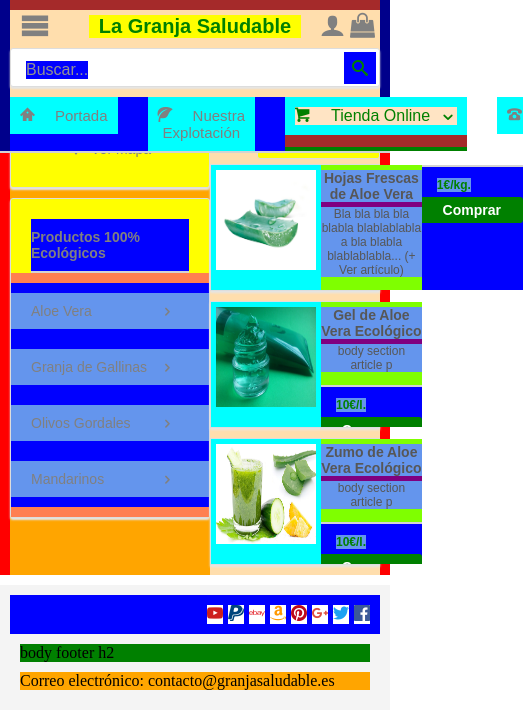
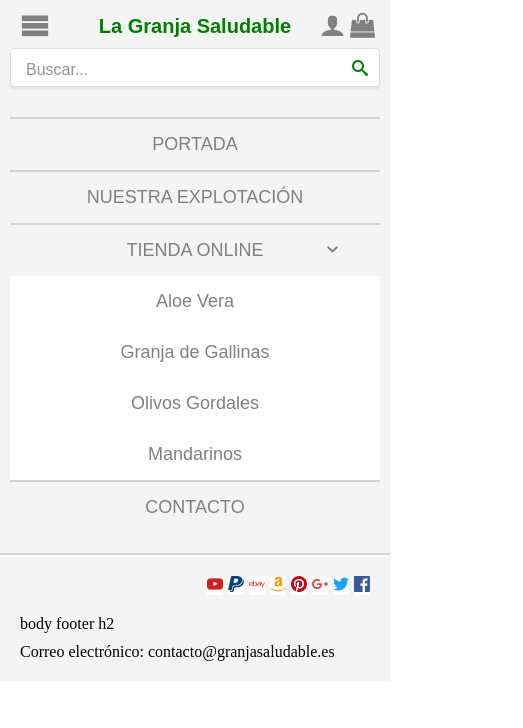
Before and after one commit to granjasaludable/inicio, a plain HTML site: page index.html in a window 390 px wide. Both pictures are taken after a click on the element 35 px from the left and 27 px from the top of the page. Shown: the whole page, 523 px wide, since content can reach past the window. Drawn offline with Linux system fonts and the light colour scheme; files whose address does not match are found by name.

Commit message:
Add files via upload

```diff
--- a/CSS/apariencia_tienda.css
+++ b/CSS/apariencia_tienda.css
@@ -15,7 +15,7 @@ NO PONER NO PONER			display: none;			EL FLUJO NO RESPETA SU ANTERIOR HUECO, DESA
 							width: 230px;
 							border-top:2px solid #D3D3D3;
 							list-style-type: none;
-							background-color:greenyellow;
+
 						}
 
 						ul li:hover ul{
@@ -99,7 +99,7 @@ body #fondoCabecera{
 	/****EMPIEZA CONTENEDOR CABECERA****/
 	/***********************************/
 	body div #contenedorCabecera{
-		background-color: darkblue;
+
 		max-width: 1000px;
 		margin: 0 auto;
 		padding: 0 10px;
@@ -110,13 +110,13 @@ body #fondoCabecera{
 		body div div #contenedorEsquina{
 			overflow: auto;
 			padding-top: 10px;
-			background-color: brown;
+
 		}
 			body div div ul .body_div_div_ul_li{
 				float: right;
 				margin-left: 15px;
 				list-style-type: none;
-				background-color: orange;
+
 			}
 
 				body div div ul li .body_div_div_ul_li_a{
@@ -125,7 +125,7 @@ body #fondoCabecera{
 					font:normal normal normal 13px arial;
 					color: #808080;
 					letter-spacing: 0.5px;
-					background-color:yellow;
+
 				}
 				body div div ul li .body_div_div_ul_li_a:hover{
 					color: black;
@@ -143,7 +143,7 @@ body #fondoCabecera{
 		/****INICIO HEADER****/
 		/*********************/
 		body div div header{
-			background-color:navajowhite;
+
 
 			display: -moz-flex;
 			display: -ms-flex;
@@ -160,7 +160,7 @@ body #fondoCabecera{
 			}
 
 			body div div header h1{
-				background-color: aquamarine;
+
 				margin:24px 0;
 
 					-moz-flex-grow: 0;
@@ -184,7 +184,7 @@ body #fondoCabecera{
 					font:normal normal bold 50px arial;
 					color: green;
 					letter-spacing: 0;
-					background-color: yellow;
+
 				}
 
 			body div div header h2{
@@ -221,7 +221,7 @@ body #fondoCabecera{
 				body div div header h2 #idTextoBuscar{
 					float: left;
 					margin: 14px 0 0 20px;
-					background-color: blue;
+
 				}
 
 				body div div header h2 a{
@@ -229,7 +229,7 @@ body #fondoCabecera{
 					float: right;
 					padding: 10px;
 					margin: 3px 3px 2px 0;
-					background-color: blue;
+
 				}
 		/******************/
 		/****FIN HEADER****/
@@ -246,11 +246,11 @@ body #fondoCabecera{
 	/******************************/
 	body div div nav{
 		clear: both;
-		background-color: orange;
+
 	}
 
 	body div div nav #contenedorBarraSuperior{
-		background-color: yellow;
+
 	}
 	body div div nav div .nav_div_ul{
 		display: -moz-flex;
@@ -261,7 +261,7 @@ body #fondoCabecera{
 
 		justify-content:space-between;
 		list-style-type: none;
-		background-color: blue;
+
 	}
 		#idPortada{
 			margin-right:30px;
@@ -295,7 +295,7 @@ body #fondoCabecera{
 		}
 		#idTienda{
 			position: relative;
-			background-color: brown;
+
 			margin-right:30px;
 			border-bottom: 4px solid green;
 
@@ -319,7 +319,7 @@ body #fondoCabecera{
 					width: 162px;
 					margin: 0 auto;
 
-					background-color: bisque;
+
 				}
 		#idContacto{
 			min-width: 100px;
@@ -345,7 +345,7 @@ body #fondoCabecera{
 				font:normal normal normal 16px arial;
 				color: #808080;
 				letter-spacing: 0;
-				background-color:aqua;
+
 			}
 			body div div nav div .nav_div_ul_li_a:hover{
 				color: black;
@@ -358,7 +358,7 @@ body #fondoCabecera{
 			}
 			#idLinkTienda{
 				color: green;
-				font:normal normal bold 16px arial;
+				font-weight:bold;
 			}
 			#idLinkContacto{
 				/*Para marcar en su página*/
@@ -373,7 +373,7 @@ body #fondoCabecera{
 				width: 100%;
 				border-top:2px solid #D3D3D3;
 				list-style-type: none;
-				background-color:greenyellow;
+
 			}
 			body div div nav div .nav_div_ul_li:hover ul{
 				visibility: visible;
@@ -393,10 +393,10 @@ body #fondoCabecera{
 				body div div nav div .contenedorDesplegableSuperior{
 					padding: 10px 0;
 					border:1.5px solid #D3D3D3;
-					background-color: red;
+					background-color: white;
 				}
 					body div div nav div .nav_div_ul_li_ul_li{
-						background-color: orange;
+
 					}
 						body div div nav div .nav_div_ul_li_ul_li_a{
 							display: block;
@@ -407,7 +407,7 @@ body #fondoCabecera{
 							letter-spacing: 0;
 							padding: 10px;
 							margin-left: 0.75px;
-							background-color: yellow;
+
 						}
 						body div div nav div .nav_div_ul_li_ul_li_a:hover{
 							background-color: #EEEEEE;
@@ -429,7 +429,7 @@ body #contenedorCuerpo{
 	max-width: 1000px;
 	margin: 10px auto;
 	padding: 0 10px;
-	background-color: red;
+
 
 	display: -moz-flex;
 	display: -ms-flex;
@@ -446,7 +446,7 @@ body #contenedorCuerpo{
 	body div #contenedorLateral{
 		float: left;
 		width:240px;
-		background-color: orange;
+
 
 		-moz-flex-grow: 0;
 		-ms-flex-grow: 0;
@@ -471,7 +471,7 @@ body #contenedorCuerpo{
 			font:normal normal normal 14px arial;
 			color: #808080;
 			letter-spacing: 0;
-			background-color: yellow;
+			background-color: #FAFAFA;
 		}
 
 		body div div #idBarraLateral{
@@ -479,7 +479,7 @@ body #contenedorCuerpo{
 			border:1.3px solid #DDDDDD;
 			border-radius:3px;
 			box-shadow: 0 2px 2px #E5E5E5;
-			background-color: yellow;
+			background-color: #FAFAFA;
 		}
 			body div div aside #tituloBarraLateral{
 				width: auto;
@@ -490,20 +490,20 @@ body #contenedorCuerpo{
 				font:normal normal bold 14px arial;
 				color: #808080;
 				letter-spacing: 0;
-				background-color: blue;
+
 			}
 
 			body div div aside #contenedorBarraLateral{
-				background-color: purple;
+
 			}
 			body div div aside div .aside_div_ul{
 				padding: 10px 0;
-				background-color: coral;
+
 			}
 				body div div aside div ul .aside_div_ul_li{
 					list-style-type: none;
 					padding: 10px 0;
-					background-color: blue;
+
 				}
 					body div div aside div ul li .aside_div_ul_li_a{
 					display: block;
@@ -513,7 +513,7 @@ body #contenedorCuerpo{
 					font:normal normal normal 14px arial;
 					color: #808080;
 					letter-spacing: 0;
-					background-color:cornflowerblue;
+
 					}
 					body div div aside div ul li .aside_div_ul_li_a:hover{
 						background-color: #EEEEEE;
@@ -529,7 +529,7 @@ body #contenedorCuerpo{
 						padding-left: 5px;
 						height: 0;
 						width: 240px;
-						background-color:purple;
+
 						list-style-type: none;
 					}
 					body div div aside div ul .aside_div_ul_li:hover ul{
@@ -552,10 +552,10 @@ body #contenedorCuerpo{
 						body div aside div ul li ul .contenedorDesplegableLateral{
 							padding: 10px 0;
 							border:1.5px solid #D3D3D3;
-							background-color: orange;
+							background-color: white;
 						}
 						body div aside div ul li ul .aside_div_ul_li_ul_li{
-							background-color: yellow;
+
 						}
 							body div aside div ul li ul li .aside_div_ul_li_ul_li_a{
 								display: block;
@@ -565,7 +565,7 @@ body #contenedorCuerpo{
 								color: #808080;
 								letter-spacing: 0;
 								padding: 10px;
-								background-color: blue;
+
 							}
 							body div aside div ul li ul li .aside_div_ul_li_ul_li_a:hover{
 								background-color: #EEEEEE;
@@ -580,7 +580,7 @@ body #contenedorCuerpo{
 	/****INICIO CONTENIDO PRINCIPAL****/
 	/**********************************/
 	body section{
-		background-color:navajowhite;
+
 
 		-moz-flex-grow: 1;
 		-ms-flex-grow: 1;
@@ -600,7 +600,7 @@ body #contenedorCuerpo{
 			padding:10px 10px 10px 0;
 			font:normal normal normal 14px arial;
 			color: #808080;
-			background-color:yellow;
+
 		}
 
 		body section #idOrdenarProductos{
@@ -611,7 +611,7 @@ body #contenedorCuerpo{
 			color: #808080;
 			border:1.3px solid #DDDDDD;
 			border-radius:3px;
-			background-color:yellow;
+			background-color: #FAFAFA;
 		}
 
 		body section article{
@@ -620,7 +620,7 @@ body #contenedorCuerpo{
 			border:1.3px solid #DDDDDD;
 			border-radius:3px;
 			box-shadow: 0 2px 2px #E5E5E5;
-			background-color:yellow;
+			background-color: #FAFAFA;
 
 			display: -moz-flex;
 			display: -ms-flex;
@@ -639,12 +639,12 @@ body #contenedorCuerpo{
 				margin:0;
 				padding:0;
 				border-radius:3px 0 0 3px;
-				background-color:blue;
+
 			}
 				body section article figure img{
 					border-radius:3px 0 0 3px;
 					cursor: pointer;
-					background-color:cornflowerblue;
+
 				}
 
 				.contenedorDatosArticulos a{
@@ -652,7 +652,7 @@ body #contenedorCuerpo{
 					text-decoration: none;
 					margin:20px;
 					color: #575757;
-					background-color:blue;
+
 				}
 				.contenedorDatosArticulos a:hover{
 					color:black;
@@ -664,7 +664,7 @@ body #contenedorCuerpo{
 					text-align:center;
 					font:normal normal bold 20px arial;
 					letter-spacing: 0;
-					background-color:cornflowerblue;
+
 				}
 
 				.contenedorDatosArticulos .classAloeDescripciones{
@@ -672,14 +672,14 @@ body #contenedorCuerpo{
 					text-align:center;
 					font:normal normal normal 14px arial;
 					letter-spacing: 0;
-					background-color:cornflowerblue;
+
 				}
 
 				.contenedorComprasArticulos{
 					margin:20px 0;
 					padding:10px;
 					border-left: 2px solid #D3D3D3;
-					background-color:blue;
+
 				}
 
 				.contenedorComprasArticulos .classAloePrecios{
@@ -688,7 +688,7 @@ body #contenedorCuerpo{
 					font:normal normal bold 20px arial;
 					color: green;
 					letter-spacing: 0;
-					background-color:cornflowerblue;
+
 				}
 				.contenedorComprasArticulos .classAloeComprar a{
 					display: block;
@@ -720,7 +720,7 @@ body #contenedorCuerpo{
 	}
 		body footer ul{
 			overflow: auto;
-			background-color: blue;
+
 			padding: 10px;
 		}
 			body footer ul li{
@@ -731,12 +731,12 @@ body #contenedorCuerpo{
 			}
 
 		body footer h2{
-			background-color: green;
+
 			margin: 10px;
 		}
 
 		body footer p{
-			background-color: orange;
+
 			margin: 10px;
 		}
 /***************/
@@ -830,14 +830,6 @@ body section #idOrdenarProductos .icon-sort-amount-desc{
 	/***********************************/
 	/****EMPIEZA CONTENEDOR CABECERA****/
 	/***********************************/
-		/***************************************/
-		/****INICIO ESQUINA SUPERIOR DERECHA****/
-		/***************************************/
-
-		/************************************/
-		/****FIN ESQUINA SUPERIOR DERECHA****/
-		/************************************/
-
 
 		/*********************/
 		/****INICIO HEADER****/
@@ -1042,40 +1034,6 @@ body #contenedorCuerpo{
 /******************/
 /****FIN CUERPO****/
 /******************/
-
-
-/******************/
-/****INICIO PIE****/
-/******************/
-	body footer{
-		background-color: #F4F4F4;
-		padding: 10px;
-		clear: both;
-	}
-		body footer ul{
-			overflow: auto;
-			background-color: blue;
-			padding: 10px;
-		}
-			body footer ul li{
-				float:right;
-				margin-left: 5px;
-				list-style-type: none;
-				background-color:white;
-			}
-
-		body footer h2{
-			background-color: green;
-			margin: 10px;
-		}
-
-		body footer p{
-			background-color: orange;
-			margin: 10px;
-		}
-/***************/
-/****FIN PIE****/
-/***************/
 }
 
 /******************************************************************************************************/
@@ -1116,14 +1074,6 @@ body #fondoCabecera{
 	/***********************************/
 	/****EMPIEZA CONTENEDOR CABECERA****/
 	/***********************************/
-		/***************************************/
-		/****INICIO ESQUINA SUPERIOR DERECHA****/
-		/***************************************/
-
-		/************************************/
-		/****FIN ESQUINA SUPERIOR DERECHA****/
-		/************************************/
-
 
 		/*********************/
 		/****INICIO HEADER****/
@@ -1144,13 +1094,11 @@ body #fondoCabecera{
 			}
 				body div div header h1 a{
 					padding: 0 10px;
-					font:normal normal bold 40px arial;
 				}
 
 			body div div header h2{
 				max-width: none;
 				margin: 10px 0 0;
-				font:normal normal normal 16px arial;
 
 				align-self: stretch;
 			}
@@ -1161,59 +1109,154 @@ body #fondoCabecera{
 
 				body div div header h2 a{
 					float: right;
-					padding: 8px;
 				}
 		/******************/
 		/****FIN HEADER****/
 		/******************/
 
 
-	/******************************/
+	/*********************************************************************************************************/
 	/****EMPIEZA BARRA SUPERIOR****/
 	/******************************/
 	body div div nav{
 		display: none;
+		position: relative;
+		width: 100%;
+		margin: 0;
+		padding: 0;
+	}
+
+	body div div nav #contenedorBarraSuperior{
+
+		margin: 0;
+		padding: 0;
+	}
+	body div div nav div .nav_div_ul{
+		margin: 10px 0;
+		padding: 10px 0;
+
+		display: -moz-flex;
+		display: -ms-flex;
+		display: -o-flex;
+		display: -webkit-flex;
+		display: flex;
+
+		flex-flow: column;
+
+		/*justify-content: space-between;
+		align-items: stretch;*/
+
+		list-style-type: none;
+
 	}
 		#idPortada{
-			margin-right:30px;
+			margin: 0;
+			padding: 0;
 		}
 		#idExplotacion{
-			margin-right:30px;
+			margin: 0;
+			padding:  0;
 		}
 		#idTienda{
-			margin-right:30px;
-		}
+			margin: 0;
+			padding: 0;
+			position: static;
+			border: none;
+		}
+		#idContacto{
+			margin: 0;
+			padding: 0;
+		}
+
 				#arregloCarrito{
-					float: left;
+					float: none;
+					display: inline;
 				}
 				#arregloCarrito2{
-					overflow: auto;
-					width: 162px;
-					margin: 0 auto;
-				}
-		#idContacto{
-		}
+					overflow:inherit;
+					width: auto;
+					margin: 0;
+
+
+					background-color: transparent;
+				}
+
 			body div div nav div .nav_div_ul_li_a{
-				padding:10px;
-				font:normal normal normal 15px arial;
-			}
+				margin: 0;
+				padding: 0;
+				font-size: 18px;
+				text-transform: uppercase;
+				border-top: 2px solid #D3D3D3;
+			}
+
+			body div div nav div .nav_div_ul_li_a:hover{
+				color: black;
+			}
+
+
+			#idLinkPortada{
+				margin: 0;
+				padding: 15px 0;
+			}
+			#idLinkExplotacion{
+				margin: 0;
+				padding: 15px 0;
+			}
+			#idLinkTienda{
+				margin: 0;
+				padding: 15px 0;
+				font:normal normal normal 18px arial;
+				color: #808080;
+			}
+			#idLinkTienda:hover{
+				color: black;
+			}
+			#idLinkContacto{
+				margin: 0;
+				padding: 15px 0;
+			}
+
 			body div div nav div .nav_div_ul_li_ul{
-				margin-top: 4px;
-				padding-top: 10px;
-				height: 0;
+				margin: 0;
+				padding: 0;
+				position:static;
+				visibility: visible;
+				height: auto;
+				background-color:white;
+				border: none;
 			}
 			body div div nav div .nav_div_ul_li:hover ul{
-				height: 167px;
+				visibility: visible;
+				height: auto;
 			}
 				body div div nav div .contenedorDesplegableSuperior{
-					padding: 10px 0;
-				}
+					margin: 0;
+					padding: 0;
+					border:none;
+
+				}
+					body div div nav div .nav_div_ul_li_ul_li{
+
+						margin: 0;
+						padding: 0;
+					}
 						body div div nav div .nav_div_ul_li_ul_li_a{
-							font:normal normal normal 14px arial;
-							padding: 10px;
-							margin-left: 0.75px;
+							margin: 0;
+							padding: 15px 0;
+							display: block;
+							text-decoration: none;
+							text-align:center;
+							color: #808080;
+							font-size: 18px;
+						}
+						body div div nav div .nav_div_ul_li_ul_li_a:hover{
+							background-color: transparent;
+							color: black;
+
 						}
 	/******************************/
+	/****TERMINA BARRA SUPERIOR****/
+	/*********************************************************************************************************/	/******************************/
 	/****TERMINA BARRA SUPERIOR****/
 	/******************************/
 
@@ -1234,55 +1277,8 @@ body #contenedorCuerpo{
 	/****INICIO CONTENIDO LATERAL****/
 	/********************************/
 	body div #contenedorLateral{
-		width:200px;
 		display: none;
 	}
-
-		body div div #idMapa{
-			margin:10px 0 0;
-			padding:30px 10px;
-			font:normal normal normal 14px arial;
-		}
-
-		body div div #idBarraLateral{
-			margin:10px 0;
-		}
-			body div div aside #tituloBarraLateral{
-				width: auto;
-				margin:20px 20px 0;
-				padding:10px 0;
-				text-align:left;
-				font:normal normal bold 14px arial;
-			}
-			body div div aside div .aside_div_ul{
-				padding: 10px 0;
-			}
-				body div div aside div ul .aside_div_ul_li{
-					padding: 10px 0;
-				}
-					body div div aside div ul li .aside_div_ul_li_a{
-					padding:10px 20px;
-					text-align:left;
-					font:normal normal normal 14px arial;
-					}
-
-					body div div aside div ul li .aside_div_ul_li_ul{
-						margin-top: -47px;
-						margin-left: 198px;
-						padding-left: 5px;
-						height: 0;
-						width: 240px;
-					}
-					body div div aside div ul .aside_div_ul_li:hover ul{
-						height: 131px;
-					}
-						body div aside div ul li ul .contenedorDesplegableLateral{
-							padding: 10px 0;
-						}
-							body div aside div ul li ul li .aside_div_ul_li_ul_li_a{
-								font:normal normal normal 14px arial;
-								padding: 10px;
-							}
 	/********************************/
 	/****FIN CONTENIDO LATERAL****/
 	/********************************/
@@ -1292,15 +1288,7 @@ body #contenedorCuerpo{
 	/****INICIO CONTENIDO PRINCIPAL****/
 	/**********************************/
 		body section #idSeccionProductos{
-			margin:11.3px 0 0 10px;
 			padding:10px 0 10px 0;
-			font:normal normal normal 14px arial;
-		}
-
-		body section #idOrdenarProductos{
-			margin:10px 0 5px 10px;
-			padding:10px;
-			font:normal normal normal 14px arial;
 		}
 
 		body section article{
@@ -1308,79 +1296,45 @@ body #contenedorCuerpo{
 		}
 			body section article figure{
 				height: 160px;
-				margin:0;
-				padding:0;
-				border-radius:3px 0 0 3px;
 			}
 				body section article figure img{
-					border-radius:3px 0 0 3px;
 					width: 200px;
 					height: 160px;
 				}
-
-				.contenedorDatosArticulos a{
-					margin:20px;
-				}
-				.contenedorDatosArticulos .classAloeNombres{
-					margin:10px 0;
-					font:normal normal bold 16px arial;
-				}
-				.contenedorDatosArticulos .classAloeDescripciones{
-					margin:10px 0;
-					font:normal normal normal 14px arial;
-				}
-
-				.contenedorComprasArticulos{
-					margin:20px 0;
-					padding:10px;
-				}
-
 				.contenedorComprasArticulos .classAloePrecios{
 					margin:28px 0 10px;
-					font:normal normal bold 18px arial;
-				}
-				.contenedorComprasArticulos .classAloeComprar a{
-					margin: 0;
-					padding:10px;
-					font:normal normal bold 18px arial;
 				}
 /******************/
 /****FIN CUERPO****/
 /******************/
-
-
-/******************/
-/****INICIO PIE****/
-/******************/
-	body footer{
-		background-color: #F4F4F4;
-		padding: 10px;
-		clear: both;
-	}
-		body footer ul{
-			overflow: auto;
-			background-color: blue;
-			padding: 10px;
-		}
-			body footer ul li{
-				float:right;
-				margin-left: 5px;
-				list-style-type: none;
-				background-color:white;
-			}
-
-		body footer h2{
-			background-color: green;
-			margin: 10px;
-		}
-
-		body footer p{
-			background-color: orange;
-			margin: 10px;
-		}
-/***************/
-/****FIN PIE****/
-/***************/
+body div nav div ul li a .icon-home2{
+	display: none;
+}
+
+
+body div nav div ul li a .icon-shopping-cart{
+	display: none;
+}
+
+body div nav div ul li a .icon-chevron-down{
+	position: absolute;
+	display:inline;
+	float: left;
+	margin-top: 0;
+	margin-left: 60px;
+}
+
+body div nav div ul li a .icon-leaf{
+	display: none;
+}
+
+body div nav div ul li a .icon-old-phone{
+	display: none;
+}
+
+
+
+
 }
 
 
@@ -1412,7 +1366,7 @@ body #contenedorCuerpo{
 
 
 	body section article{
-			background-color: yellow;
+
 			height: 170px;
 			padding: 0;
 			margin: 10px 0;
@@ -1428,14 +1382,14 @@ body #contenedorCuerpo{
 			align-items: stretch;
 		}
 			body section article figure{
-				background-color:coral;
+
 				width: 200px;
 				height: 170px;
 				padding: 0;
 				margin: 0;
 			}
 				body section article figure img{
-					background-color:cornflowerblue;
+
 
 					width: 200px;
 					height: 170px;
@@ -1444,7 +1398,7 @@ body #contenedorCuerpo{
 				}
 
 				.contenedorDatosArticulos{
-					background-color: chartreuse;
+
 					width: 52%;
 					padding: 0;
 					margin: 0;
@@ -1465,27 +1419,27 @@ body #contenedorCuerpo{
 					/*order: 2;*/
 				}
 				.contenedorDatosArticulos a{
-					background-color: blue;
+
 					padding: 0;
 					margin: 10px 0 0 0;
 
 				}
 				.contenedorDatosArticulos .classAloeNombres{
-					background-color:cornflowerblue;
+
 					display: block;
 					padding: 0;
 					margin: 0 0 10px;;
 				}
 
 				.contenedorDatosArticulos .classAloeDescripciones{
-					background-color:cornflowerblue;
+
 					display: block;
 					padding: 0;
 					margin: 0;
 				}
 
 				.contenedorComprasArticulos{
-					background-color:blue;
+
 					width: 52%;
 					padding:0;
 					margin: 0;
@@ -1589,10 +1543,10 @@ body #contenedorCuerpo{
 		body section article{
 			height: 125px;
 			border-radius: 0;
-			background-color: aqua;
+
 	}
 			body section article figure{
-				background-color:coral;
+
 				margin: 5px;
 				width: 100px;
 				height: 100px;
@@ -1615,7 +1569,7 @@ body #contenedorCuerpo{
 					flex-basis: 60%;
 				}
 				.contenedorDatosArticulos a{
-					background-color: purple;
+
 					padding: 0;
 					margin: 5px 0 0 0;
 				}
--- a/funcionamiento_tienda.js
+++ b/funcionamiento_tienda.js
@@ -1,42 +1,85 @@
 // JavaScript Document
 
-
-////////////////////////////////////////////////////////////////////////////////////////////////////
-//////////////////CÓDIGO QUE FUNCIONA PARA MOSTRAR Y OCULTAR EN UN MISMO BOTÓN//////////////////////
-////////////////////////////////////////////////////////////////////////////////////////////////////
-
+var menuActivadoDesactivado=false;
+////////////////////////////////////////////////////////////////////////////////////////////////////////
+//////////////////EMPIEZA CÓDIGO QUE FUNCIONA PARA MOSTRAR Y OCULTAR EN UN MISMO BOTÓN//////////////////
+////////////////////////////////////////////////////////////////////////////////////////////////////////
 $(document).ready(function(){
 "use strict";
 
-  $(document).ready(function(){
 		$("#menu").click(function () {
-      $('#contenedorLateral').each(function() {
-        var displaying = $(this).css("display");
-        if(displaying === "block") {
 
-           $(this).css("display","none");
+      		$('#fondoCabecera').each(function() {
+				var menuActivarDesactivar = $(this).css("position");
 
-        } else {
+        		if(menuActivarDesactivar === "absolute") {
+           			$(this).css("position","fixed");
 
-            $(this).css("display","block");
+					menuActivadoDesactivado=false;
+				}
 
+				else {
+					$(this).css("position","absolute");
+
+					menuActivadoDesactivado=true;
         		}
 			});
+
 			$('nav').each(function() {
-        var displaying = $(this).css("display");
-        if(displaying === "block") {
+				var menuActivarDesactivar = $(this).css("display");
 
+        		if(menuActivarDesactivar === "block") {
            			$(this).css("display","none");
+        		}
 
-        } else {
-
+				else {
             		$(this).css("display","block");
-
         		}
 			});
 		});
 });
-});
+////////////////////////////////////////////////////////////////////////////////////////////////////////
+//////////////////TERMINA CÓDIGO QUE FUNCIONA PARA MOSTRAR Y OCULTAR EN UN MISMO BOTÓN//////////////////
+////////////////////////////////////////////////////////////////////////////////////////////////////////
+
+
+//////////////////////////////////////////////////////////////////////////
+//////////////////INTERACTÚAN EL DE ARRIBA Y EL DE ABAJO//////////////////
+//////////////////////////////////////////////////////////////////////////
+
+
+///////////////////////////////////////////////////////////////////////////////////////////////////////
+//////////////////EMPIEZA CÓDIGO QUE ARREGLA LOS DESPLEGABLES POR EL ANCHO CON SCRIPT//////////////////
+///////////////////////////////////////////////////////////////////////////////////////////////////////
+function mostrarOcultarBarra(){
+"use strict";
+
+	var anchoVentana=window.innerWidth;
+
+	if(anchoVentana >= 769) {
+
+		$('#fondoCabecera').css("position","static");
+		$('nav').css("display","block");
+
+		menuActivadoDesactivado=false;		//SI QUITO ESTO AL VOLVER DE ANCHO A
+	}										//ESTRECHO SIGUE ABIERTO EL DESPLEGABLE
+
+
+	else if (anchoVentana < 769 && menuActivadoDesactivado===false) {
+		$('#fondoCabecera').css("position","fixed");
+		$('nav').css("display","none");
+	}
+
+	else {
+		$('#fondoCabecera').css("position","absolute");
+		$('nav').css("display","block");
+	}
+}
+
+window.onresize=mostrarOcultarBarra;
+///////////////////////////////////////////////////////////////////////////////////////////////////////
+//////////////////TERMINA CÓDIGO QUE ARREGLA LOS DESPLEGABLES POR EL ANCHO CON SCRIPT//////////////////
+///////////////////////////////////////////////////////////////////////////////////////////////////////
 
 
 
@@ -51,11 +94,7 @@ $(document).ready(function(){
 
 
 
-
-
-
-
-//CÓDIGO PARA MOSTRAR RESOLUCIÓN DE PANTALLA (PUEDE SER ÚTIL)
+//CÓDIGO PARA MOSTRAR RESOLUCIÓN DE PANTALLA CON UN CLICK (PUEDE SER ÚTIL)
 $(document).ready(function(){
 "use strict";
 
```
Lines whose indentation alone changed are shown as unchanged.
